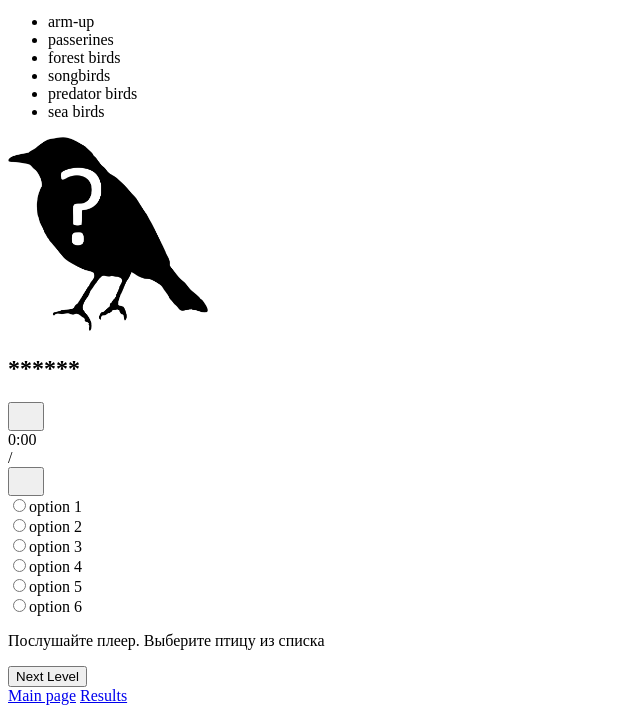
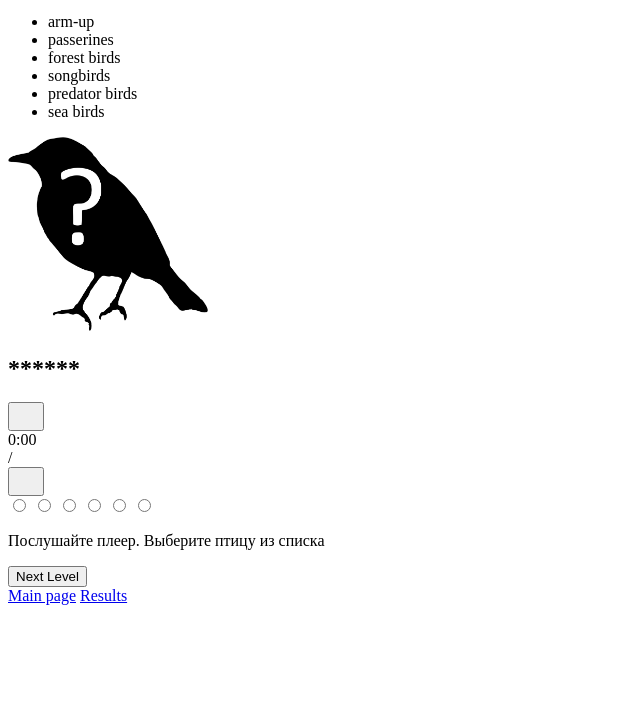
Before and after one commit to MarinaTripetska/song-bird, a website: page songbird/src/game.html in a window 1280 px wide. Shown: the part 101-814 px from the top of the page, without its empty margins (0-640 px from the left). Drawn offline with Linux system fonts and the light colour scheme; a web font is replaced by a local one.

Commit message:
feat: add rendering options

```diff
--- a/songbird/src/game.html
+++ b/songbird/src/game.html
@@ -85,27 +85,12 @@
       <div>
         <div>
           <form>
-            <label> <input type="radio" name="option" value="" />option 1</label
-            ><br />
-            <label>
-              <input type="radio" name="option" value="" />option 2</label
-            >
-            <br />
-            <label>
-              <input type="radio" name="option" value="" />option 3</label
-            >
-            <br />
-            <label>
-              <input type="radio" name="option" value="" />option 4</label
-            >
-            <br />
-            <label>
-              <input type="radio" name="option" value="" />option 5</label
-            >
-            <br />
-            <label>
-              <input type="radio" name="option" value="" />option 6</label
-            >
+            <label> <input type="radio" name="option" value="" /></label>
+            <label> <input type="radio" name="option" value="" /></label>
+            <label> <input type="radio" name="option" value="" /></label>
+            <label> <input type="radio" name="option" value="" /></label>
+            <label> <input type="radio" name="option" value="" /></label>
+            <label> <input type="radio" name="option" value="" /></label>
           </form>
         </div>
 
@@ -114,7 +99,7 @@
         </div>
       </div>
 
-      <button type="button">Next Level</button>
+      <button type="button" class="next-level-btn">Next Level</button>
     </main>
     <a href="index.html">Main page</a>
     <a href="results.html">Results</a>
--- /dev/null
+++ b/songbird/src/js/birdsInCategory.js
@@ -0,0 +1,5 @@
+function birdsInCategory(categoryNum, dataBase) {
+  return dataBase[categoryNum];
+}
+
+export default birdsInCategory;
```
Also changed, not shown: songbird/src/game.js (+38 -4 lines).
